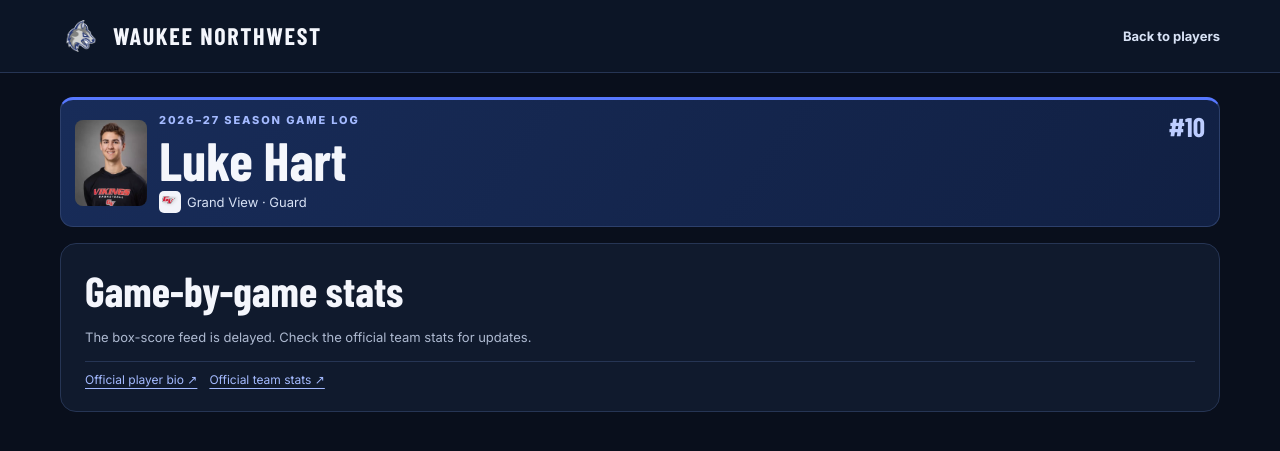
After one commit to ryanfrankenstein-ai/Wolves, a Flask app: page /players/luke-hart in a window 1280 px wide. The commit adds this page. Shown: the top 451 px of the page. Run offline with Flask 3, Linux system fonts and the light colour scheme; some web fonts are replaced.

Commit message:
Add clickable season game logs for Wolves players

```diff
--- a/app.py
+++ b/app.py
@@ -9,9 +9,9 @@ import time
 from urllib.parse import urlsplit
 from zoneinfo import ZoneInfo
 
-from flask import Flask, jsonify, render_template, request, url_for
+from flask import Flask, abort, jsonify, render_template, request, url_for
 
-from feeds import read_team
+from feeds import normalized, read_team
 
 
 app = Flask(__name__)
@@ -19,6 +19,9 @@ CENTRAL = ZoneInfo("America/Chicago")
 ROSTER = json.loads(Path(__file__).with_name("roster.json").read_text(encoding="utf-8"))
 TEAMS = ROSTER["teams"]
 PLAYERS = ROSTER["players"]
+PLAYERS_BY_SLUG = {normalized(player["name"]).replace(" ", "-"): player for player in PLAYERS}
+GAME_STATS = {"pts": "PTS", "reb": "REB", "ast": "AST", "min": "MIN", "stl": "STL",
+              "blk": "BLK", "fg": "FG", "3pt": "3PT", "ft": "FT"}
 TEAM_BY_ESPN = {str(team["espn"]): key for key, team in TEAMS.items() if team.get("espn")}
 TEAM_BY_NAME = {team["name"].casefold(): key for key, team in TEAMS.items()}
 TEAM_BY_HOST = {urlsplit(team["schedule"]).hostname.removeprefix("www."): key for key, team in TEAMS.items()}
@@ -80,9 +83,8 @@ def game_with_players(game):
     return {**game, "matchup": matchup}
 
 
-def dashboard():
+def refresh_snapshot():
     global checking
-    now = datetime.now(CENTRAL)
     with lock:
         if not checking and not os.environ.get("WOLVES_OFFLINE"):
             tick = time.monotonic()
@@ -90,7 +92,12 @@ def dashboard():
             if due:
                 checking = True
                 threading.Thread(target=refresh, args=(due,), daemon=True).start()
-        data, refreshing = dict(cache), checking
+        return dict(cache), checking
+
+
+def dashboard():
+    now = datetime.now(CENTRAL)
+    data, refreshing = refresh_snapshot()
     today = now.date().isoformat()
     yesterday = (now.date() - timedelta(days=1)).isoformat()
     games = {}
@@ -110,14 +117,16 @@ def dashboard():
                                  max(freshness, current_freshness))
     ordered = sorted((game for game, _ in games.values()), key=lambda game: game["start"])
     players = []
-    for player in PLAYERS:
+    for slug, player in PLAYERS_BY_SLUG.items():
         result = data.get(player["team"], {})
-        line = result.get("players", {}).get(player["name"], {})
+        line = dict(result.get("players", {}).get(player["name"], {}))
+        line.pop("game_log", None)
         team = TEAMS[player["team"]]
         players.append({**player, **line, "school": team["name"], "level": team["level"],
                         "program": team["program"], "schedule": team.get("schedule"), "stats_url": team.get("stats"),
                         "portrait": url_for("static", filename=player["photo"]) if player.get("photo") else None,
                         "team_logo": url_for("static", filename=team["logo"]) if team.get("logo") else None,
+                        "game_log_url": url_for("player_game_log", slug=slug),
                         "delayed": result.get("delayed", False)})
     players.sort(key=lambda player: player.get("last", {}).get("start", ""), reverse=True)
     return {"players": players, "today": [game_with_players(game) for game in ordered if game["date"] == today],
@@ -136,6 +145,22 @@ def home():
     return render_template("index.html", data=dashboard(), teams=TEAMS)
 
 
+@app.get("/players/<slug>")
+def player_game_log(slug):
+    player = PLAYERS_BY_SLUG.get(slug)
+    if player is None:
+        abort(404)
+    data, refreshing = refresh_snapshot()
+    team = TEAMS[player["team"]]
+    result = data.get(player["team"], {})
+    line = result.get("players", {}).get(player["name"], {})
+    games = [{**game, "date_label": datetime.fromisoformat(game["date"]).strftime("%b %d").replace(" 0", " ")}
+             for game in line.get("game_log", [])]
+    return render_template("game_log.html", player=player, team=team, season=ROSTER["season"],
+                           stats=GAME_STATS, games=games, delayed=result.get("delayed"),
+                           partial=result.get("partial"), pending=refreshing and not result and not player.get("archive"))
+
+
 @app.get("/api/dashboard")
 def api_dashboard():
     response = jsonify(dashboard())
--- a/feeds.py
+++ b/feeds.py
@@ -183,7 +183,9 @@ def collect(games, names, selected, read_box):
     for name, entries in history.items():
         if entries:
             stats = [entry["stats"] for entry in entries]
-            player = {"last": entries[-1], "average": averages(stats), "gp": len(entries), "partial": failed}
+            player = {"last": entries[-1], "average": averages(stats), "gp": len(entries), "partial": failed,
+                      "game_log": [{"date": game["date"], "name": game["name"], "url": game["url"],
+                                    "stats": game["stats"]} for game in reversed(entries)]}
             if all("starter" in line for line in stats):
                 starts = sum(line["starter"] for line in stats)
                 player.update(starts=starts, starter=starts * 2 > len(entries))
--- a/static/style.css
+++ b/static/style.css
@@ -37,6 +37,8 @@ h1 em {color:#dce6ff;font-style:normal}
 .game-meta {display:flex;gap:12px;justify-content:space-between;color:var(--muted);font-size:12px}
 .game a {display:inline-block;font-weight:700;color:var(--ink);margin:3px 0;text-decoration:none}
 .game a:hover {text-decoration:underline}
+.game .player-name {color:var(--light);margin:0}
+.player-name {color:inherit;text-decoration-color:var(--light);text-decoration-thickness:1px}
 .matchup {display:grid;gap:6px;margin-top:9px}
 .matchup-team {display:flex;align-items:center;gap:8px;min-height:24px;font-size:13px;font-weight:700}
 .matchup-team span {flex:1}
@@ -68,6 +70,19 @@ input::placeholder {color:#a9b6ce}
 .player-head p:not(.eyebrow) {color:var(--silver);font-size:13px}
 .player-school {display:flex;align-items:center;gap:6px;line-height:1.3}
 .starter-note {display:block;margin-top:5px;color:var(--light);font-size:11px;font-weight:600}
+.game-log {margin-block:24px}
+.game-log-header {margin-bottom:16px}
+.game-log-header h1 {font-size:clamp(33px,5vw,54px);line-height:.95;margin:6px 0;letter-spacing:0;text-transform:none}
+.log-note {margin-bottom:10px}
+.log-scroll {overflow-x:auto}
+.log-table {width:100%;border-collapse:collapse;font-size:13px;text-align:left;font-variant-numeric:tabular-nums}
+.log-table th,.log-table td {padding:8px;border-bottom:1px solid var(--line)}
+.log-table thead {background:#18253e;color:var(--silver);white-space:nowrap}
+.log-table td {white-space:nowrap}
+.log-table tbody th {min-width:155px}
+.log-table td:nth-child(n+3),.log-table thead th:nth-child(n+3) {text-align:right}
+.log-table .starter-note {margin-top:2px}
+.log-links {margin-top:14px;font-size:12px}
 .team-mark {flex:none;object-fit:contain;padding:3px;border-radius:5px;background:#f2f4fa}
 .number {align-self:flex-start;color:#bdcdff;font:800 27px/1 var(--heading)}
 .player-body {display:grid;gap:12px;padding:15px 17px}
--- /dev/null
+++ b/templates/game_log.html
@@ -0,0 +1,68 @@
+<!doctype html>
+<html lang="en">
+<head>
+  <meta charset="utf-8">
+  <meta name="viewport" content="width=device-width, initial-scale=1">
+  {% if pending %}<meta http-equiv="refresh" content="4">{% endif %}
+  <title>{{ player.name }} Game Log | Waukee Northwest</title>
+  <link rel="icon" href="{{ url_for('static', filename='wolves.png') }}">
+  <link rel="stylesheet" href="{{ url_for('static', filename='style.css') }}">
+</head>
+<body>
+  <header class="masthead">
+    <div class="wrap topbar">
+      <a class="brand" href="/"><img src="{{ url_for('static', filename='wolves.png') }}" alt="" width="42" height="42"> Waukee Northwest</a>
+      <nav aria-label="Dashboard"><a href="/#players">Back to players</a></nav>
+    </div>
+  </header>
+  <main class="wrap game-log">
+    <header class="player-card player-head game-log-header">
+      {% if player.photo %}<img class="portrait" src="{{ url_for('static', filename=player.photo) }}" alt="" width="72" height="86">{% endif %}
+      <div class="player-identity">
+        <p class="eyebrow">{{ season }} SEASON GAME LOG</p>
+        <h1>{{ player.name }}</h1>
+        <p class="player-school">
+          {% if team.logo %}<img class="team-mark" src="{{ url_for('static', filename=team.logo) }}" alt="" width="22" height="22">{% endif %}
+          <span>{{ team.name }} · {{ player.position }}</span>
+        </p>
+      </div>
+      <span class="number">#{{ player.number }}</span>
+    </header>
+    <section class="panel" aria-labelledby="log-heading">
+      <div class="section-head"><h2 id="log-heading">Game-by-game stats</h2>
+        {% if games %}<span class="date">{{ games|length }} recorded appearance{% if games|length != 1 %}s{% endif %}</span>{% endif %}
+      </div>
+      {% if pending %}
+      <p class="empty" role="status">Loading the latest box scores. This page will update in a moment.</p>
+      {% elif player.archive %}
+      <p class="empty">This player is in the roster archive for {{ player.archive }} and has no game log for {{ season }}.</p>
+      {% elif not games %}
+      <p class="empty">{{ 'The box-score feed is delayed. Check the official team stats for updates.' if delayed or partial else 'No completed-game appearances are available for this season yet.' }}</p>
+      {% else %}
+      {% if delayed or partial %}<p class="empty log-note" role="status">Box-score coverage is incomplete. Showing the available games.</p>{% endif %}
+      <p class="empty log-note">Completed appearances, most recent first. Open a matchup to see its box score.</p>
+      <div class="log-scroll" tabindex="0" role="region" aria-label="Season game log table">
+        <table class="log-table">
+          <thead><tr><th scope="col">Date</th><th scope="col">Matchup</th>{% for label in stats.values() %}<th scope="col">{{ label }}</th>{% endfor %}</tr></thead>
+          <tbody>
+            {% for game in games %}
+            <tr>
+              <td><time datetime="{{ game.date }}">{{ game.date_label }}</time></td>
+              <th scope="row">
+                {% if game.url.startswith('https://') %}<a href="{{ game.url }}">{{ game.name }}</a>{% else %}{{ game.name }}{% endif %}
+                {% if game.stats.starter %}<small class="starter-note">Starter</small>{% endif %}
+              </th>
+              {% for key in stats %}<td>{{ game.stats.get(key, '—') }}</td>{% endfor %}
+            </tr>
+            {% endfor %}
+          </tbody>
+        </table>
+      </div>
+      {% endif %}
+      <div class="links log-links"><a href="{{ player.bio }}">Official player bio ↗</a>
+        {% if not player.archive %}<a href="{{ team.stats }}">Official team stats ↗</a>{% endif %}
+      </div>
+    </section>
+  </main>
+</body>
+</html>
--- a/templates/index.html
+++ b/templates/index.html
@@ -56,7 +56,7 @@
         <article class="player-card">
           <header class="player-head">
             {% if player.portrait %}<img class="portrait" src="{{ player.portrait }}" alt="" width="72" height="86" loading="lazy" decoding="async">{% endif %}
-            <div class="player-identity"><p class="eyebrow">{{ player.level }} · {{ player.program }}</p><h3>{{ player.name }}</h3>
+            <div class="player-identity"><p class="eyebrow">{{ player.level }} · {{ player.program }}</p><h3><a class="player-name" href="{{ player.game_log_url }}">{{ player.name }}</a></h3>
               <p class="player-school">{% if player.team_logo %}<img class="team-mark" src="{{ player.team_logo }}" alt="" width="22" height="22" loading="lazy" decoding="async">{% endif %}<span>{{ player.school }} · {{ player.position }}</span></p>
               {% if player.starter %}<small class="starter-note">Starter · {{ player.starts }} of {{ player.gp }} {% if player.partial %}recorded {% endif %}appearance{% if player.gp != 1 %}s{% endif %}</small>{% endif %}
             </div>
```
Also changed, not shown: static/dashboard.js (+8 -2 lines).
